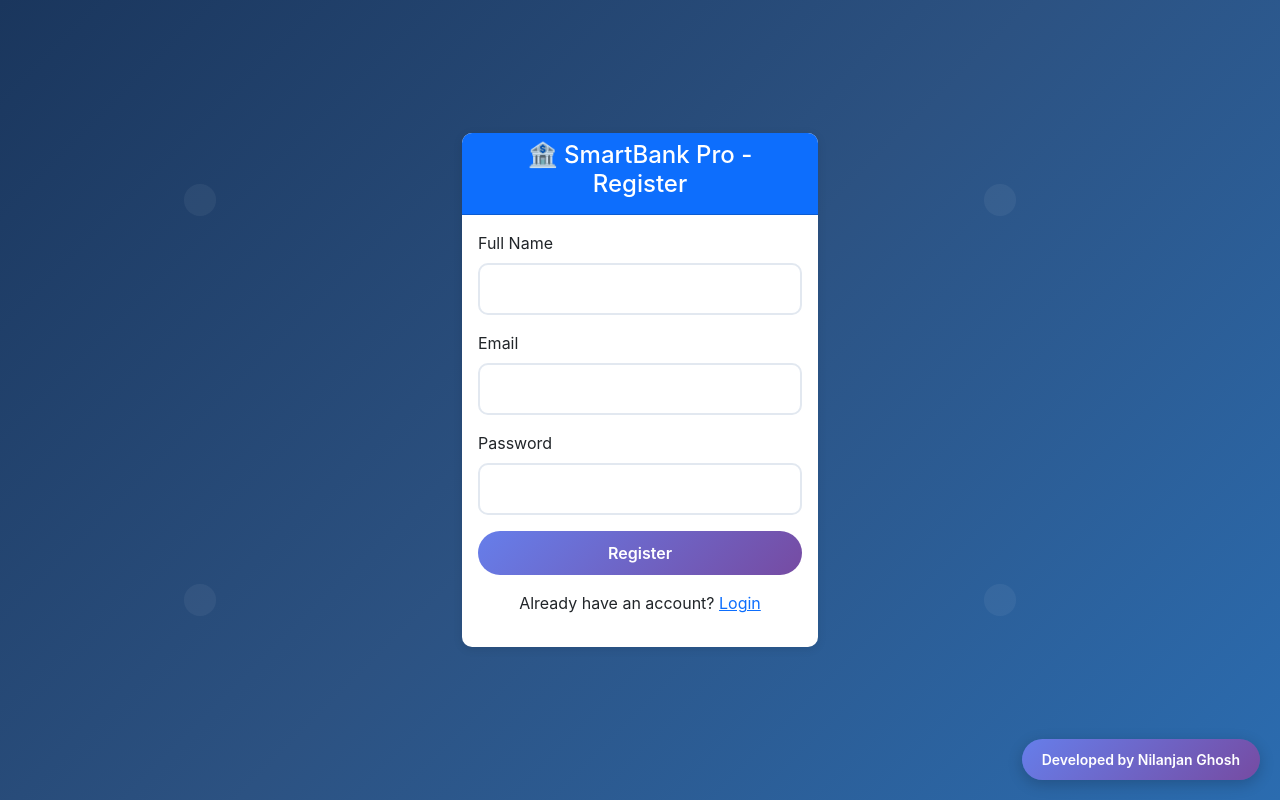
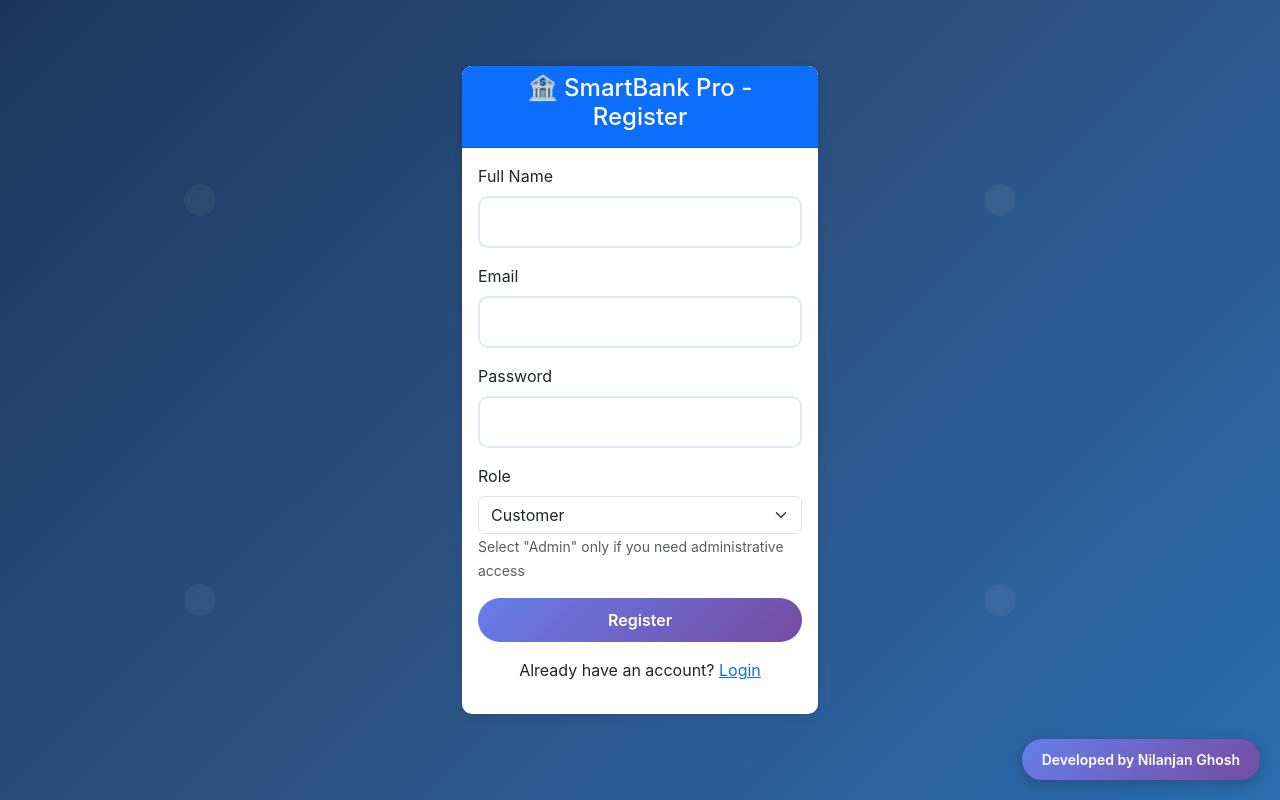
Before and after one commit to theNilanjan/smartbank-pro, a React (Create React App) app in the folder frontend/: page /register in a window 1280 px wide. Built offline with nearby package versions, Linux system fonts and the light colour scheme.

Commit message:
Add role selection to registration form

```diff
--- a/frontend/src/api/authService.js
+++ b/frontend/src/api/authService.js
@@ -38,8 +38,8 @@ export const authService = {
     return response.data;
   },
 
-  register: async (fullName, email, password) => {
-    const response = await api.post('/auth/register', { fullName, email, password });
+  register: async (fullName, email, password, role = 'CUSTOMER') => {
+    const response = await api.post('/auth/register', { fullName, email, password, role });
     if (response.data.token) {
       localStorage.setItem('token', response.data.token);
       localStorage.setItem('user', JSON.stringify(response.data));
--- a/frontend/src/pages/Register.js
+++ b/frontend/src/pages/Register.js
@@ -36,6 +36,7 @@ function Register() {
   const [fullName, setFullName] = useState('');
   const [email, setEmail] = useState('');
   const [password, setPassword] = useState('');
+  const [role, setRole] = useState('CUSTOMER');
   const [error, setError] = useState('');
   const [loading, setLoading] = useState(false);
   const navigate = useNavigate();
@@ -46,7 +47,7 @@ function Register() {
     setLoading(true);
 
     try {
-      await authService.register(fullName, email, password);
+      await authService.register(fullName, email, password, role);
       navigate('/dashboard');
     } catch (err) {
       setError(err.response?.data?.message || 'Registration failed. Please try again.');
@@ -107,6 +108,24 @@ function Register() {
                       minLength="6"
                     />
                   </div>
+                  <div className="mb-3">
+                    <label htmlFor="role" className="form-label">
+                      Role
+                    </label>
+                    <select
+                      className="form-select"
+                      id="role"
+                      value={role}
+                      onChange={(e) => setRole(e.target.value)}
+                      required
+                    >
+                      <option value="CUSTOMER">Customer</option>
+                      <option value="ADMIN">Admin</option>
+                    </select>
+                    <small className="form-text text-muted">
+                      Select "Admin" only if you need administrative access
+                    </small>
+                  </div>
                   <button
                     type="submit"
                     className="btn btn-primary w-100"
```
